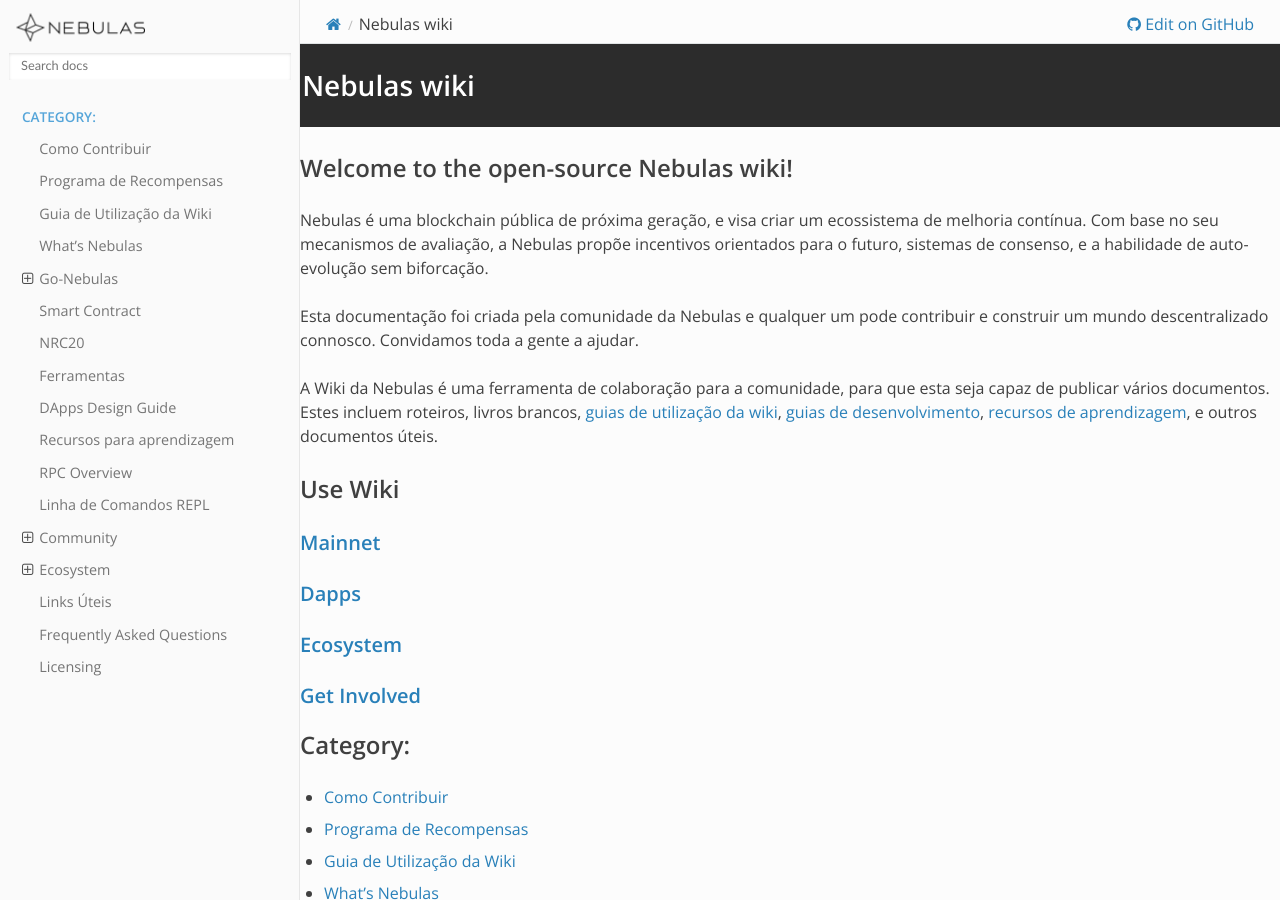
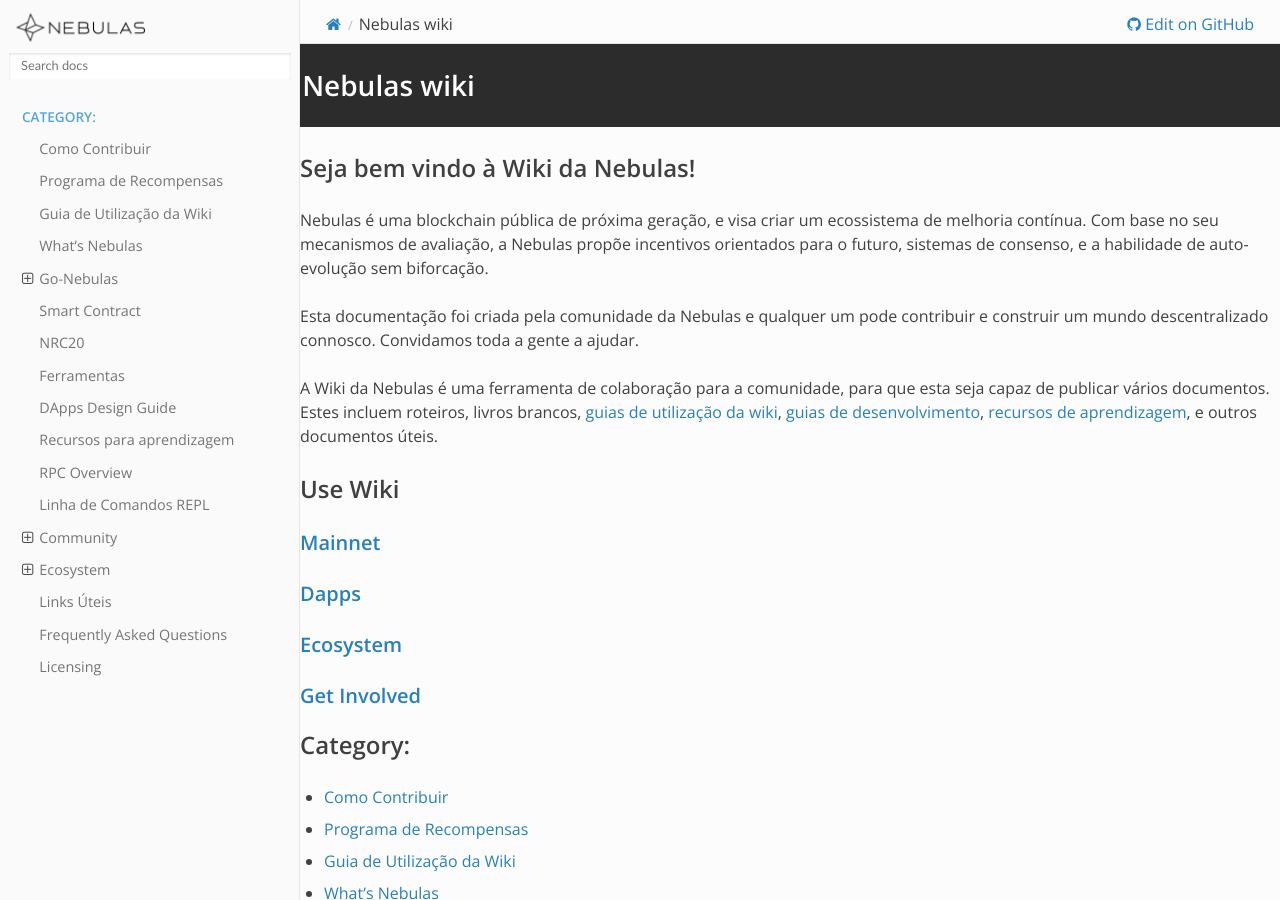
Before and after one commit to nebulasio/nebdocs, a Sphinx documentation site: the page built from docs/index.rst, in a window 1280 px wide and 900 px high. Built offline with Sphinx 7.4.7 and the Read the Docs theme 2.0.0, drawn with Linux system fonts in a browser that asks for light colours; pages that are not in the unit, such as notebooks, are missing from menus.

Commit message:
fixes header

```diff
--- a/docs/index.rst
+++ b/docs/index.rst
@@ -7,7 +7,7 @@
 Nebulas wiki
 ============
 
-Welcome to the open-source Nebulas wiki!
+Seja bem vindo à Wiki da Nebulas!
 ----------------------------------------
 
 
```
